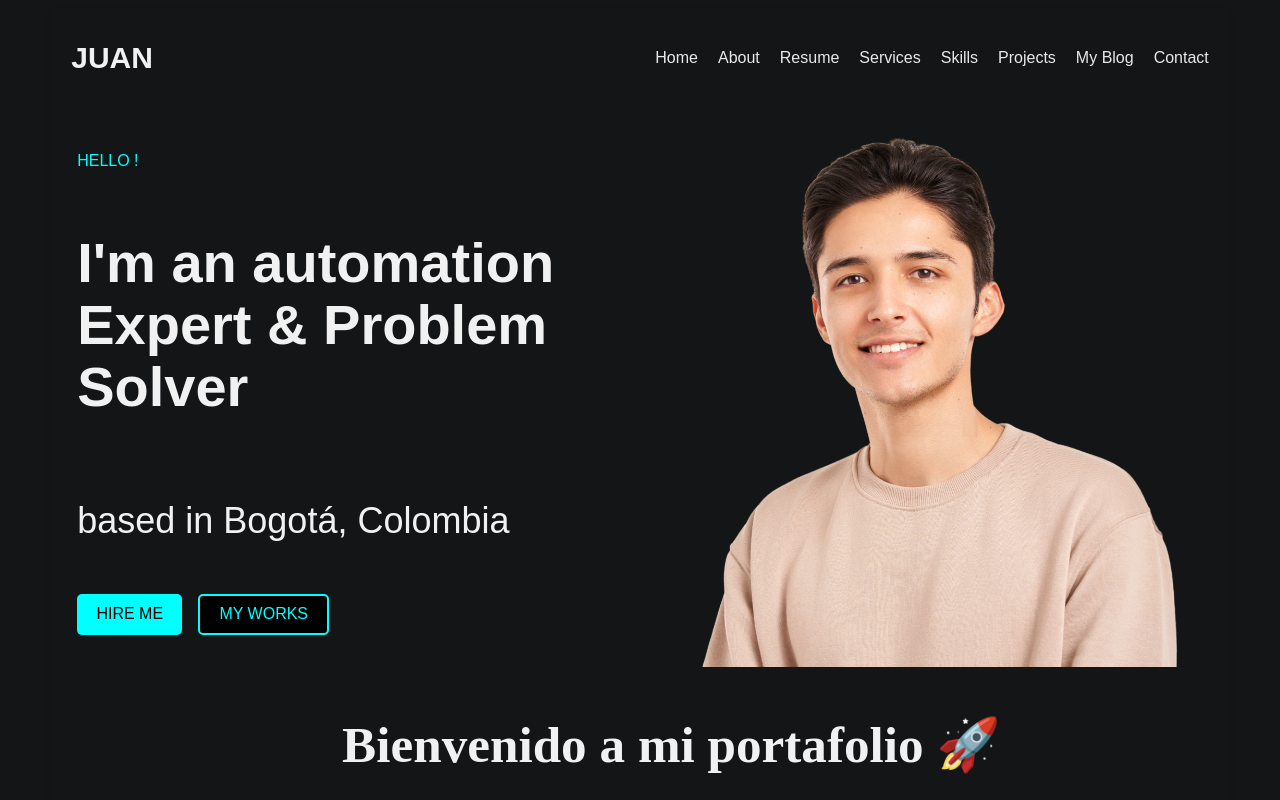
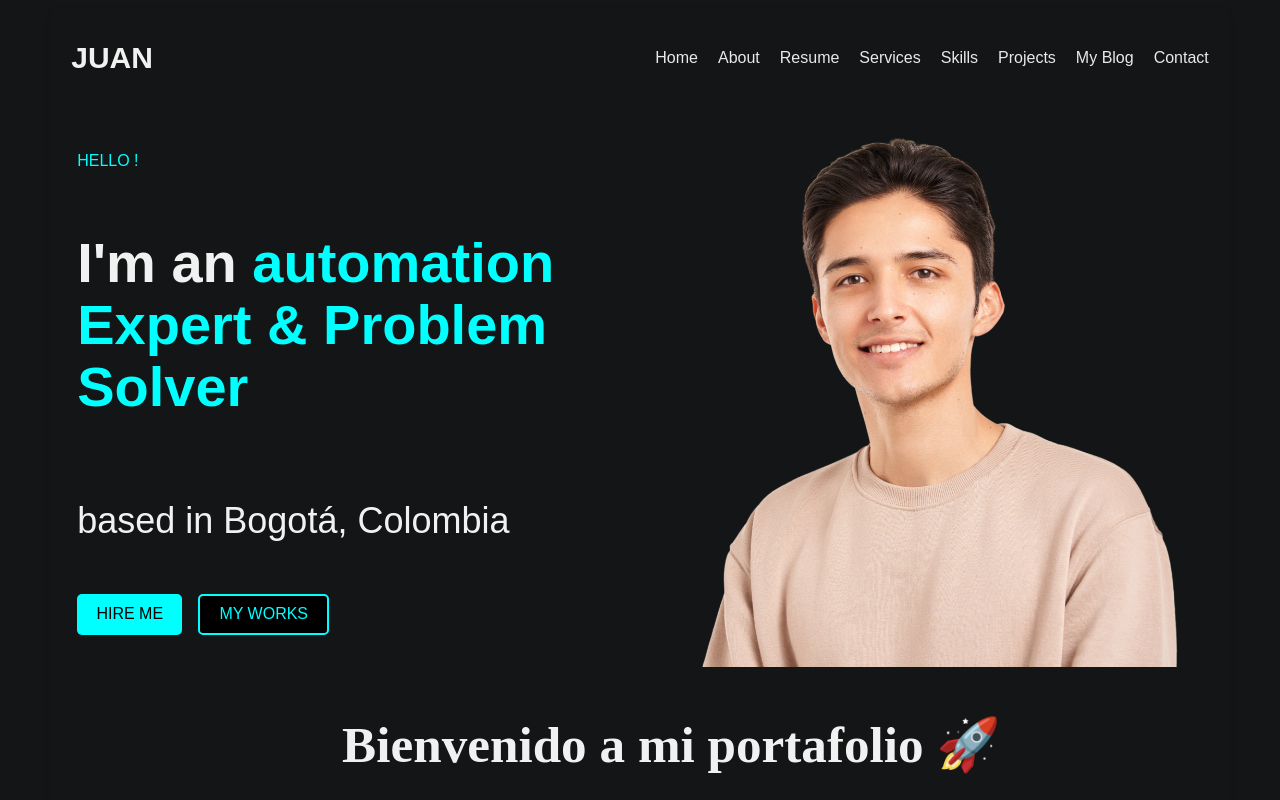
Before and after one commit to juanchovg1/mi-portafolio-frontend, a React (Vite) app: page / in a window 1280 px wide. Shown: the top 800 px of the page. Built offline with nearby package versions, Linux system fonts and the light colour scheme.

Commit message:
Update ProfileSection.jsx: change highlight color for name to cyan

```diff
--- a/src/components/ProfileSection.jsx
+++ b/src/components/ProfileSection.jsx
@@ -6,11 +6,11 @@ const ProfileSection = () => {
 
     const texts = [
         {
-            name: "I'm <span className='name-highlight'>Juan Villota</span>",
+            name: "I'm <span className='name-highlight' style='color: #00FFFF;'>Juan Villota</span>",
             description: "Automation Specialist | Streamlining Workflows in Construction and Beyond"
         },
         {
-            name: "I'm an <span className='name-highlight'>automation Expert & Problem Solver</span>",
+            name: "I'm an <span className='name-highlight' style='color: #00FFFF;'>automation Expert & Problem Solver</span>",
             description: "based in Bogotá, Colombia"
         }
     ];
```
